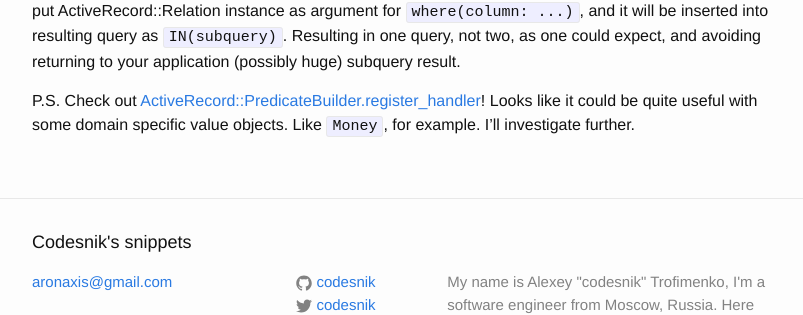
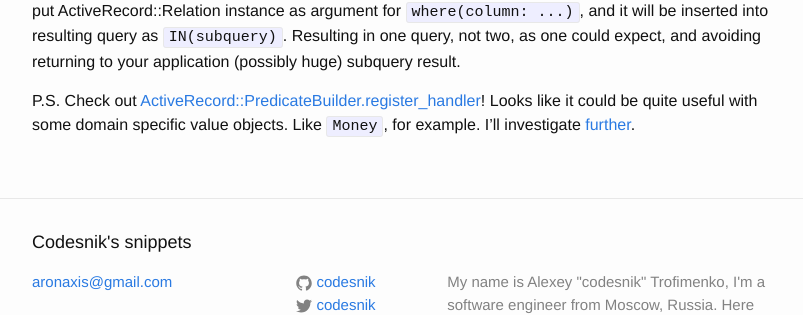
Before and after one commit to codesnik/codesnik.github.io, a Jekyll site: the page built from _posts/2015-09-03-activerecord-and-exists-subqueries.markdown, in a window 1280 px wide. Shown: the part 1838-2153 px from the top of the page, without its empty margins (238-1041 px from the left). Built offline with Jekyll 4.4.1, drawn with Linux system fonts in a browser that asks for light colours; comment, search, counter and statistics services are not loaded; part of the change alters nothing that is shown.

```diff
--- a/_posts/2015-09-03-activerecord-and-exists-subqueries.markdown
+++ b/_posts/2015-09-03-activerecord-and-exists-subqueries.markdown
@@ -89,4 +89,4 @@ instance as argument for `where(column: ...)`, and it will be inserted into resu
 Resulting in one query, not two, as one could expect, and avoiding returning to your application (possibly
 huge) subquery result.
 
-P.S. Check out [ActiveRecord::PredicateBuilder.register_handler](http://apidock.com/rails/v4.2.1/ActiveRecord/PredicateBuilder/register_handler/class)! Looks like it could be quite useful with some domain specific value objects. Like `Money`, for example. I'll investigate further.
+P.S. Check out [ActiveRecord::PredicateBuilder.register_handler](http://apidock.com/rails/v4.2.1/ActiveRecord/PredicateBuilder/register_handler/class)! Looks like it could be quite useful with some domain specific value objects. Like `Money`, for example. I'll investigate [further](https://gist.github.com/codesnik/2ebba1940c05b08b17f9).
```
